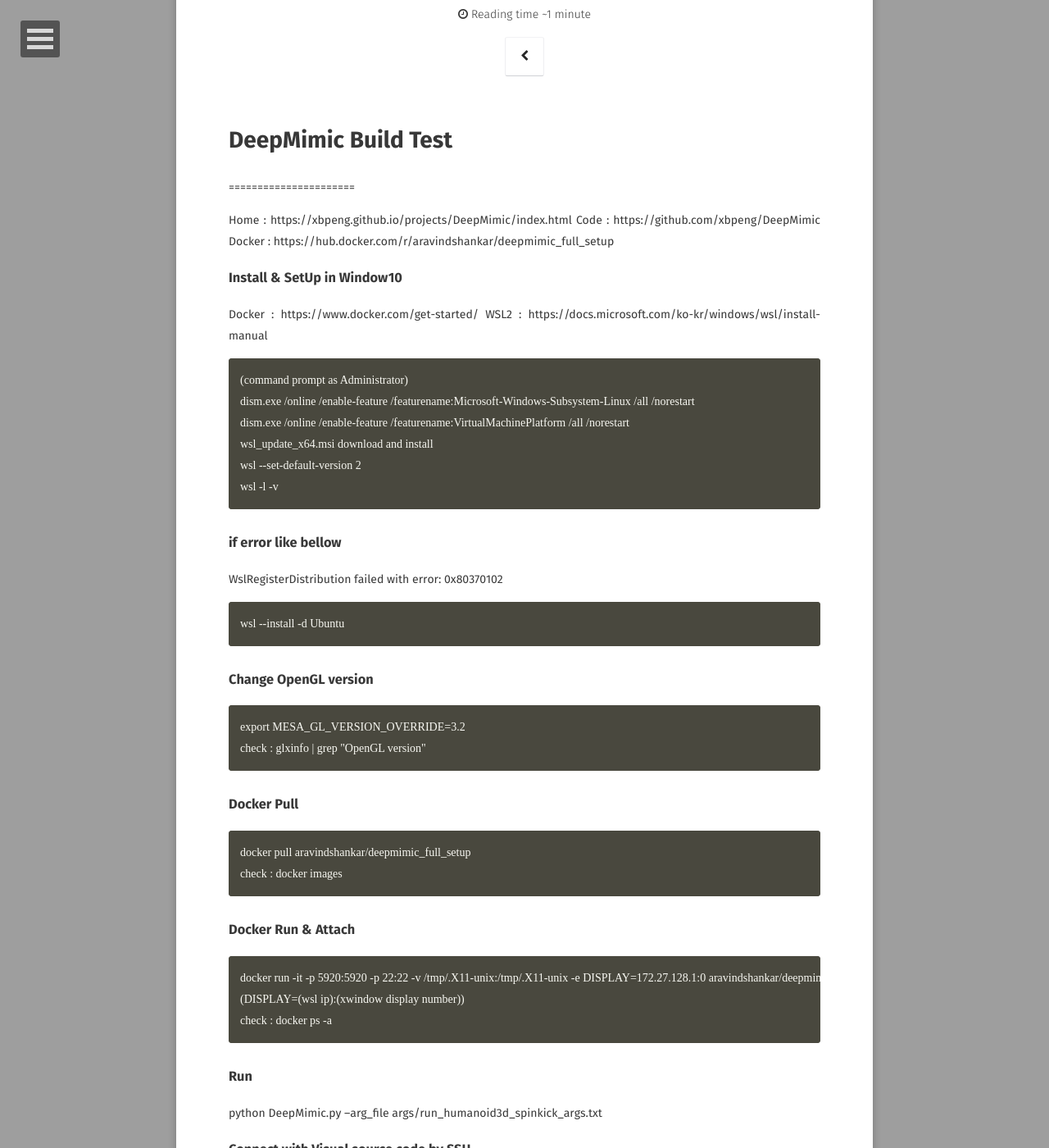
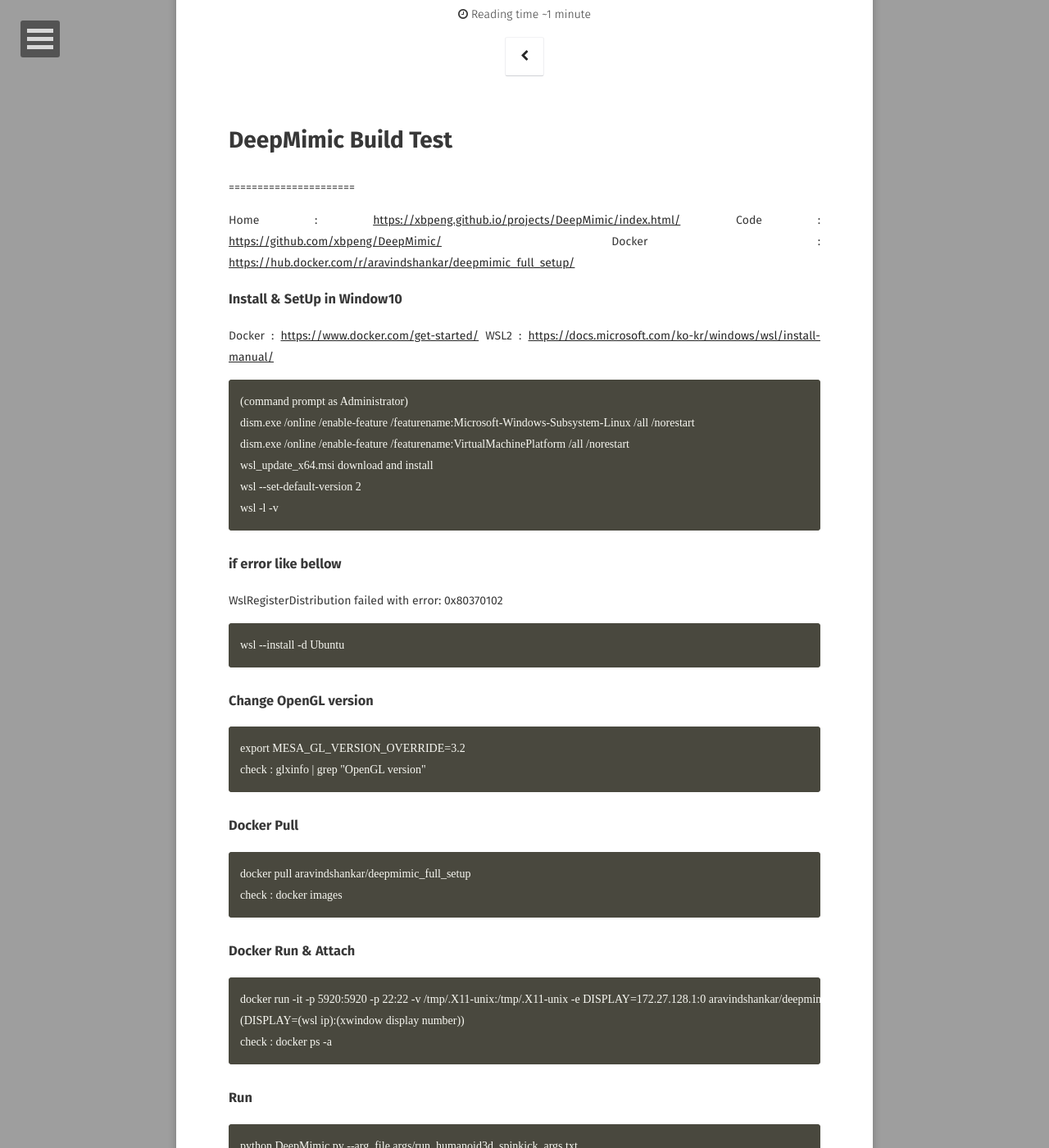
Before and after one commit to jaeeun/jaeeun.github.io, a Jekyll site: the page built from _posts/2022-08-01-DeepMimic-Build.md, in a window 1280 px wide and 1400 px high, scrolled down 225 px. Shown: the whole window at 82% size. Built offline with Jekyll 4.4.1, drawn with Linux system fonts in a browser that asks for light colours; some web fonts are replaced; our own code applies the rules of GitHub Pages for plain Markdown files; comment, search, counter and statistics services are not loaded; some of the changed text lies outside the part shown.

````diff
--- a/_posts/2022-08-01-DeepMimic-Build.md
+++ b/_posts/2022-08-01-DeepMimic-Build.md
@@ -10,16 +10,16 @@ img : "https://xbpeng.github.io/projects/DeepMimic/deepmimic_teaser.png"
 # DeepMimic Build Test
 ======================
 
-Home : https://xbpeng.github.io/projects/DeepMimic/index.html
-Code : https://github.com/xbpeng/DeepMimic
-Docker : https://hub.docker.com/r/aravindshankar/deepmimic_full_setup
+Home : <https://xbpeng.github.io/projects/DeepMimic/index.html/>
+Code : <https://github.com/xbpeng/DeepMimic/>
+Docker : <https://hub.docker.com/r/aravindshankar/deepmimic_full_setup/>
 
 
 
 ### Install & SetUp in Window10
 
-Docker : https://www.docker.com/get-started/
-WSL2 : https://docs.microsoft.com/ko-kr/windows/wsl/install-manual
+Docker : <https://www.docker.com/get-started/>
+WSL2 : <https://docs.microsoft.com/ko-kr/windows/wsl/install-manual/>
 ```
 (command prompt as Administrator)
 dism.exe /online /enable-feature /featurename:Microsoft-Windows-Subsystem-Linux /all /norestart
@@ -55,8 +55,9 @@ check : docker ps -a
 ```
 
 ### Run
+```
 python DeepMimic.py --arg_file args/run_humanoid3d_spinkick_args.txt
-
+```
 
 
 ### Connect with Visual source code by SSH
````
